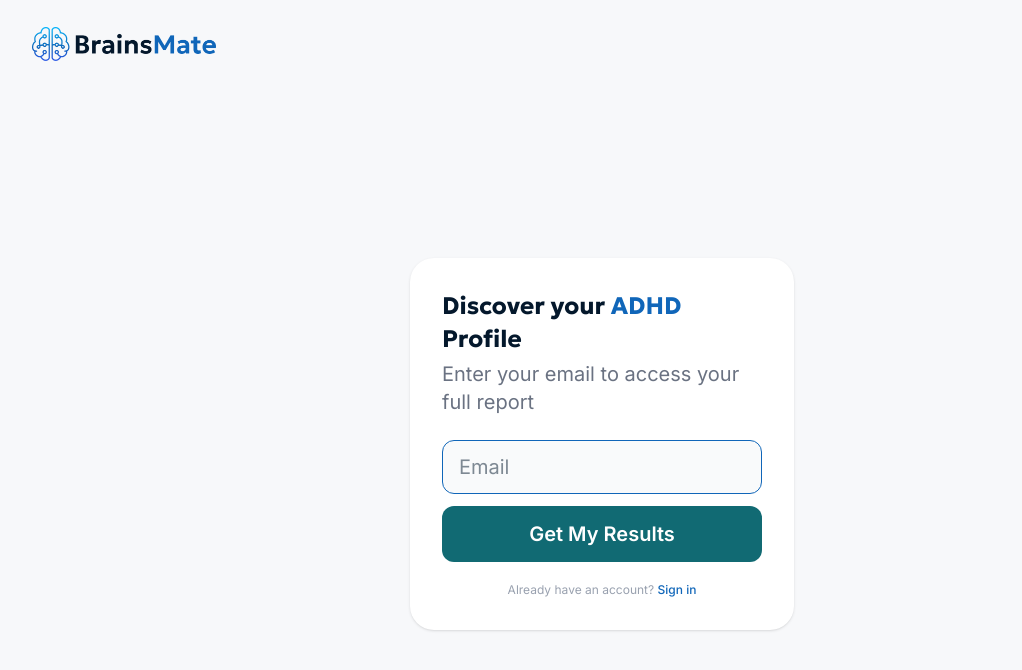
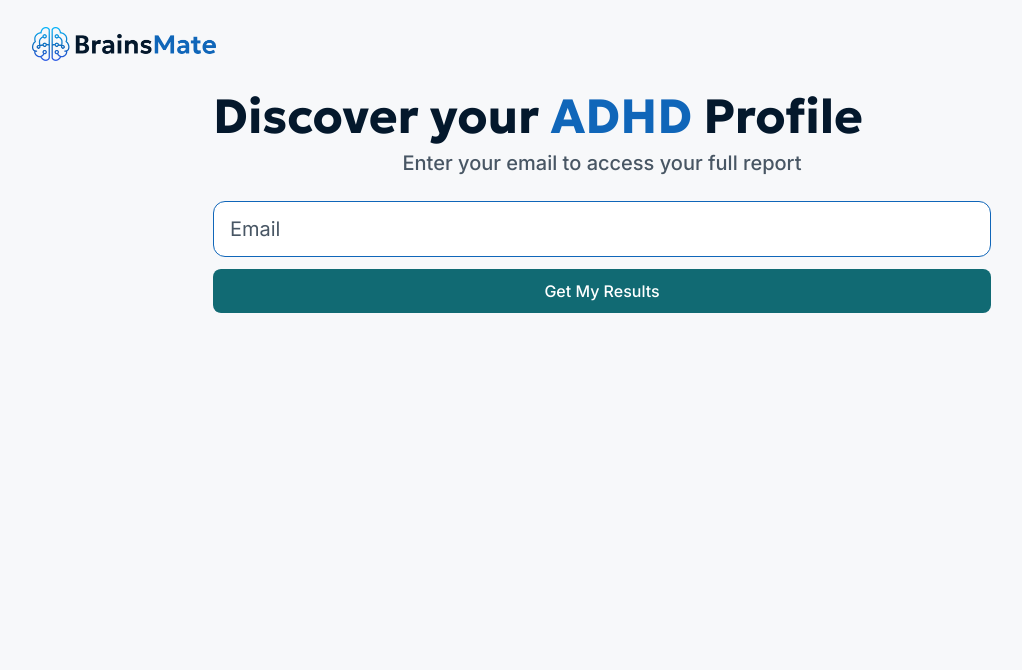
Before and after one commit to ilo667/adhdtest, a Next.js app in the folder frontend/: page /register in a window 1280 px wide. Shown: the top 670 px of the page, without its empty margins (38-1060 px from the left). Built offline with nearby package versions, Linux system fonts and the light colour scheme.

Commit message:
Auth pages: style inputs, buttons, headings; remove footer link from register

```diff
--- a/frontend/app/login/page.tsx
+++ b/frontend/app/login/page.tsx
@@ -29,7 +29,7 @@ export default function LoginPage() {
 
   return (
     <AuthCard>
-      <h1 className="text-2xl font-bold text-[#04182c] mb-1">Sign in</h1>
+      <h1 className="[font-family:var(--font-geologica)] font-bold text-[48px] leading-[1.2] text-[#04182c] mb-1">Sign in</h1>
       <p className="text-gray-500 text-sm mb-6">
         Welcome back! Let&apos;s continue your learning journey
       </p>
@@ -43,8 +43,8 @@ export default function LoginPage() {
           value={email}
           onChange={(e) => { setEmail(e.target.value); setError(""); }}
           required
-          className={`w-full border rounded-xl px-4 py-3 text-[#04182c] text-sm focus:outline-none transition-colors bg-[#f9fafb] ${
-            error ? "border-[#d65050]" : "border-gray-200 focus:border-[#1066b9]"
+          className={`w-full border rounded-xl px-4 h-[56px] text-[#1c2d3f] placeholder:text-[#485664] focus:outline-none transition-colors bg-white ${
+            error ? "border-[#d65050]" : "border-[#b4cce3] focus:border-[#1066b9]"
           }`}
         />
         {error && <p className="text-[#aa3a3d] text-xs -mt-1">{error}</p>}
@@ -56,14 +56,14 @@ export default function LoginPage() {
           value={password}
           onChange={(e) => setPassword(e.target.value)}
           required
-          className={`w-full border rounded-xl px-4 py-3 text-[#04182c] text-sm focus:outline-none transition-colors bg-[#f9fafb] ${
-            error ? "border-[#d65050]" : "border-gray-200 focus:border-[#1066b9]"
+          className={`w-full border rounded-xl px-4 h-[56px] text-[#1c2d3f] placeholder:text-[#485664] focus:outline-none transition-colors bg-white ${
+            error ? "border-[#d65050]" : "border-[#b4cce3] focus:border-[#1066b9]"
           }`}
         />
         <button
           type="submit"
           disabled={loading}
-          className="w-full bg-[#116a73] hover:bg-[#0d5a61] disabled:opacity-50 text-white font-semibold py-3.5 rounded-xl transition-colors text-sm mt-1"
+          className="w-full bg-[#116a73] hover:bg-[#0d5a61] disabled:opacity-50 text-white font-medium text-[16px] leading-[16px] py-[14px] px-[32px] rounded-[8px] transition-colors mt-1"
         >
           {loading ? "Signing in…" : "Sign In"}
         </button>
--- a/frontend/app/register/page.tsx
+++ b/frontend/app/register/page.tsx
@@ -1,7 +1,6 @@
 "use client";
 
 import { useState } from "react";
-import Link from "next/link";
 import { useRouter } from "next/navigation";
 import { api } from "../../lib/api";
 import { AuthCard } from "../../components/AuthCard";
@@ -44,10 +43,10 @@ export default function RegisterPage() {
 
   return (
     <AuthCard>
-      <h1 className="text-2xl font-bold text-[#04182c] mb-1 leading-snug">
+      <h1 className="[font-family:var(--font-geologica)] font-bold text-[48px] leading-[1.2] text-[#04182c] mb-1">
         Discover your <span className="text-[#1066b9]">ADHD</span> Profile
       </h1>
-      <p className="text-gray-500 text-sm mb-6">
+      <p className="font-medium text-[20px] leading-[1.4] text-[#485664] text-center mb-6">
         {step === "email"
           ? "Enter your email to access your full report"
           : "Enter your password to access your full report"}
@@ -64,11 +63,11 @@ export default function RegisterPage() {
             onChange={(e) => setEmail(e.target.value)}
             required
             autoFocus
-            className="w-full border border-gray-200 rounded-xl px-4 py-3 text-[#04182c] text-sm focus:outline-none focus:border-[#1066b9] transition-colors bg-[#f9fafb]"
+            className="w-full border border-[#b4cce3] rounded-xl px-4 h-[56px] text-[#1c2d3f] placeholder:text-[#485664] focus:outline-none focus:border-[#1066b9] transition-colors bg-white"
           />
           <button
             type="submit"
-            className="w-full bg-[#116a73] hover:bg-[#0d5a61] text-white font-semibold py-3.5 rounded-xl transition-colors text-sm"
+            className="w-full bg-[#116a73] hover:bg-[#0d5a61] text-white font-medium text-[16px] leading-[16px] py-[14px] px-[32px] rounded-[8px] transition-colors"
           >
             Get My Results
           </button>
@@ -81,7 +80,7 @@ export default function RegisterPage() {
             type="email"
             value={email}
             readOnly
-            className="w-full border border-gray-200 rounded-xl px-4 py-3 text-[#04182c] text-sm bg-[#f9fafb] cursor-not-allowed"
+            className="w-full border border-[#b4cce3] rounded-xl px-4 h-[56px] text-[#1c2d3f] bg-white cursor-not-allowed"
           />
           <label className="sr-only" htmlFor="register-password">Create Password</label>
           <input
@@ -93,13 +92,13 @@ export default function RegisterPage() {
             required
             minLength={6}
             autoFocus
-            className="w-full border border-gray-200 rounded-xl px-4 py-3 text-[#04182c] text-sm focus:outline-none focus:border-[#1066b9] transition-colors bg-[#f9fafb]"
+            className="w-full border border-[#b4cce3] rounded-xl px-4 h-[56px] text-[#1c2d3f] placeholder:text-[#485664] focus:outline-none focus:border-[#1066b9] transition-colors bg-white"
           />
           {error && <p className="text-[#aa3a3d] text-xs">{error}</p>}
           <button
             type="submit"
             disabled={loading}
-            className="w-full bg-[#116a73] hover:bg-[#0d5a61] disabled:opacity-50 text-white font-semibold py-3.5 rounded-xl transition-colors text-sm"
+            className="w-full bg-[#116a73] hover:bg-[#0d5a61] disabled:opacity-50 text-white font-medium text-[16px] leading-[16px] py-[14px] px-[32px] rounded-[8px] transition-colors"
           >
             {loading ? "Creating account…" : "Get My Results"}
           </button>
@@ -113,12 +112,6 @@ export default function RegisterPage() {
         </form>
       )}
 
-      <p className="mt-5 text-center text-xs text-gray-400">
-        Already have an account?{" "}
-        <Link href="/login" className="text-[#1066b9] hover:underline font-medium">
-          Sign in
-        </Link>
-      </p>
     </AuthCard>
   );
 }
--- a/frontend/components/AuthCard.tsx
+++ b/frontend/components/AuthCard.tsx
@@ -2,8 +2,8 @@ import { type ReactNode } from "react";
 
 export function AuthCard({ children }: { children: ReactNode }) {
   return (
-    <main className="flex-1 flex items-center justify-center px-4">
-      <div className="w-full max-w-sm bg-white rounded-3xl shadow-sm p-8">
+    <main className="flex-1 flex justify-center px-4">
+      <div className="w-full max-w-[842px] px-8">
         {children}
       </div>
     </main>
```
